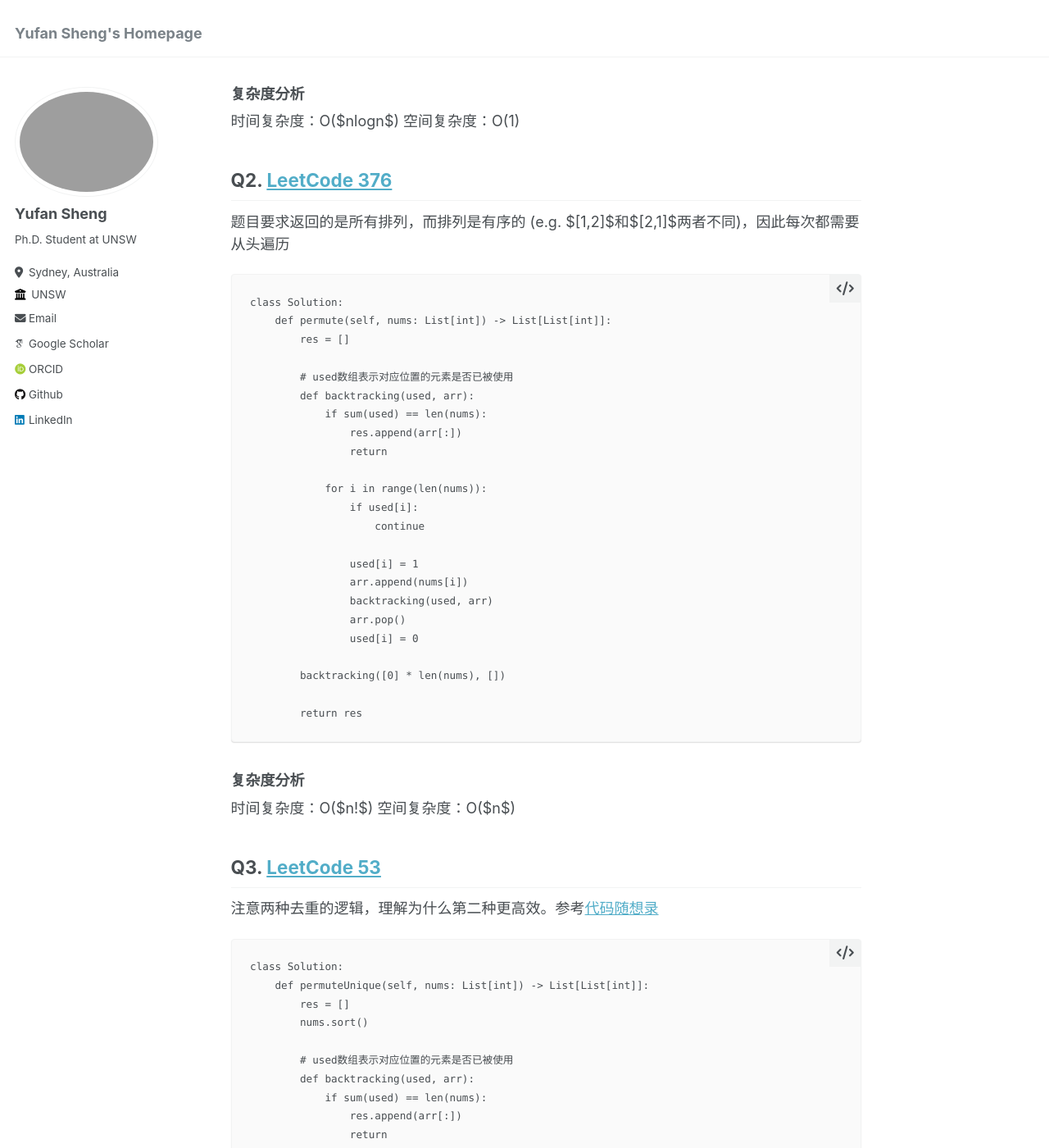
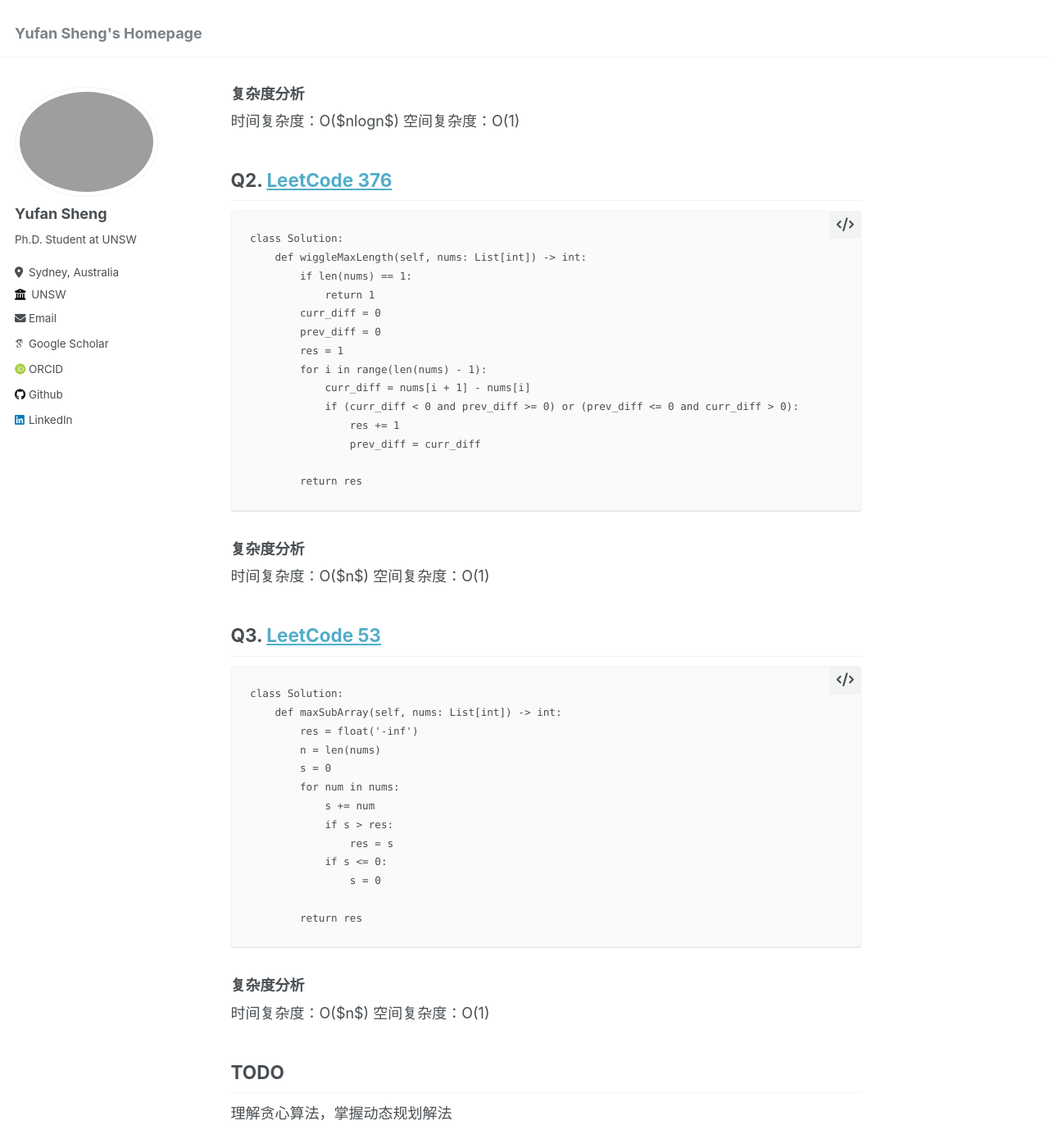
Before and after one commit to shengyufan/shengyufan.github.io, a Jekyll site: the page built from _posts/2024-09-23-blog.md, in a window 1280 px wide and 1400 px high, scrolled down 1367 px. Shown: the whole window at 82% size. Built offline with Jekyll 4.4.1, drawn with Linux system fonts in a browser that asks for light colours; some web fonts are replaced; some of the changed text lies outside the part shown.

Commit message:
Update 2024-09-23-blog.md

````diff
--- a/_posts/2024-09-23-blog.md
+++ b/_posts/2024-09-23-blog.md
@@ -63,100 +63,51 @@ class Solution:
 
 ## Q2. [LeetCode 376](https://leetcode.com/problems/wiggle-subsequence/)
 
-题目要求返回的是所有排列，而排列是有序的 (e.g. $[1,2]$和$[2,1]$两者不同)，因此每次都需要从头遍历
-
 ```
 class Solution:
-    def permute(self, nums: List[int]) -> List[List[int]]:
-        res = []
-
-        # used数组表示对应位置的元素是否已被使用
-        def backtracking(used, arr):
-            if sum(used) == len(nums):
-                res.append(arr[:])
-                return
-
-            for i in range(len(nums)):
-                if used[i]:
-                    continue
-
-                used[i] = 1
-                arr.append(nums[i])
-                backtracking(used, arr)
-                arr.pop()
-                used[i] = 0
-
-        backtracking([0] * len(nums), [])
+    def wiggleMaxLength(self, nums: List[int]) -> int:
+        if len(nums) == 1:
+            return 1
+        curr_diff = 0
+        prev_diff = 0
+        res = 1
+        for i in range(len(nums) - 1):
+            curr_diff = nums[i + 1] - nums[i]
+            if (curr_diff < 0 and prev_diff >= 0) or (prev_diff <= 0 and curr_diff > 0):
+                res += 1
+                prev_diff = curr_diff
 
         return res
 ```
 
 ### 复杂度分析
 
-时间复杂度：O($n!$)
-空间复杂度：O($n$)
+时间复杂度：O($n$)
+空间复杂度：O(1)
 
-## Q3. [LeetCode 53](https://leetcode.com/problems/permutations-ii/)
-
-注意两种去重的逻辑，理解为什么第二种更高效。参考[代码随想录](https://programmercarl.com/0047.%E5%85%A8%E6%8E%92%E5%88%97II.html#%E6%8B%93%E5%B1%95)
+## Q3. [LeetCode 53](https://leetcode.com/problems/maximum-subarray/)
 
 ```
 class Solution:
-    def permuteUnique(self, nums: List[int]) -> List[List[int]]:
-        res = []
-        nums.sort()
-
-        # used数组表示对应位置的元素是否已被使用
-        def backtracking(used, arr):
-            if sum(used) == len(nums):
-                res.append(arr[:])
-                return
-
-            for i in range(len(nums)):
-                if (i > 0 and nums[i] == nums[i - 1] and used[i - 1]) or used[i]:
-                    continue
-
-                used[i] = 1
-                arr.append(nums[i])
-                backtracking(used, arr)
-                arr.pop()
-                used[i] = 0
-
-        backtracking([0] * len(nums), [])
-
-        return res
-```
-
----
-
-```
-class Solution:
-    def permuteUnique(self, nums: List[int]) -> List[List[int]]:
-        res = []
-        nums.sort()
-
-        # used数组表示对应位置的元素是否已被使用
-        def backtracking(used, arr):
-            if sum(used) == len(nums):
-                res.append(arr[:])
-                return
-
-            for i in range(len(nums)):
-                if (i > 0 and nums[i] == nums[i - 1] and not used[i - 1]) or used[i]:
-                    continue
-
-                used[i] = 1
-                arr.append(nums[i])
-                backtracking(used, arr)
-                arr.pop()
-                used[i] = 0
-
-        backtracking([0] * len(nums), [])
+    def maxSubArray(self, nums: List[int]) -> int:
+        res = float('-inf')
+        n = len(nums)
+        s = 0
+        for num in nums:
+            s += num
+            if s > res:
+                res = s
+            if s <= 0:
+                s = 0
 
         return res
 ```
 
 ### 复杂度分析
 
-时间复杂度：O($n! \times n$)
-空间复杂度：O($n$)
+时间复杂度：O($n$)
+空间复杂度：O(1)
+
+## TODO
+
+理解贪心算法，掌握动态规划解法
````
